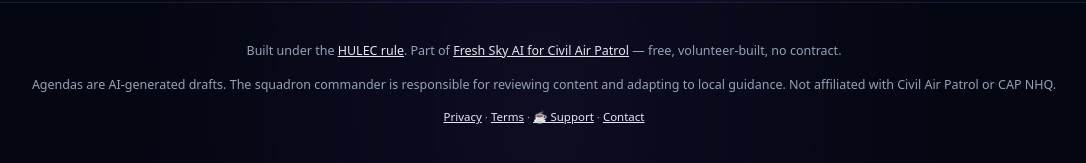
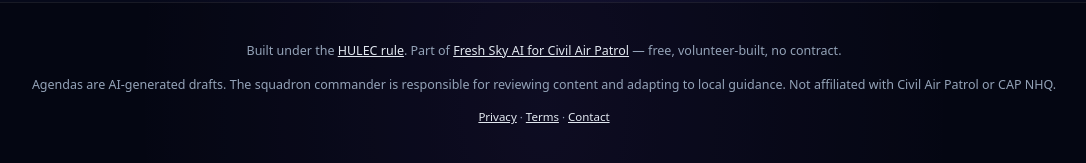
Before and after one commit to justfreshsky-jpg/CAPMeeting, a Flask app: page / in a window 1280 px wide. Shown: the part 996-1159 px from the top of the page, without its empty margins (96-1182 px from the left). Run offline with Flask 3, Linux system fonts and the light colour scheme.

Commit message:
footer: drop dead /support link (URL was killed)

```diff
--- a/templates/index.html
+++ b/templates/index.html
@@ -200,7 +200,7 @@ a:hover{color:#c4b5fd}
   <footer>
     <p>Built under the <a href="https://www.freshskyai.com/#hulec" target="_blank" rel="noopener">HULEC rule</a>. Part of <a href="https://cap.freshskyai.com/" target="_blank" rel="noopener">Fresh Sky AI for Civil Air Patrol</a> — free, volunteer-built, no contract.</p>
     <p>Agendas are AI-generated drafts. The squadron commander is responsible for reviewing content and adapting to local guidance. Not affiliated with Civil Air Patrol or CAP NHQ.</p>
-      <p style="margin-top:8px;font-size:11.5px;"><a href="/privacy" style="color:#94a3b8;text-decoration:underline;">Privacy</a> · <a href="/terms" style="color:#94a3b8;text-decoration:underline;">Terms</a> · <a href="https://www.freshskyai.com/support" target="_blank" rel="noopener" style="color:#fbbf24;text-decoration:underline;">☕ Support</a> · <a href="mailto:admin@freshskyllc.com" style="color:#94a3b8;text-decoration:underline;">Contact</a></p>
+      <p style="margin-top:8px;font-size:11.5px;"><a href="/privacy" style="color:#94a3b8;text-decoration:underline;">Privacy</a> · <a href="/terms" style="color:#94a3b8;text-decoration:underline;">Terms</a> · <a href="mailto:admin@freshskyllc.com" style="color:#94a3b8;text-decoration:underline;">Contact</a></p>
   </footer>
 
 <script>
```
